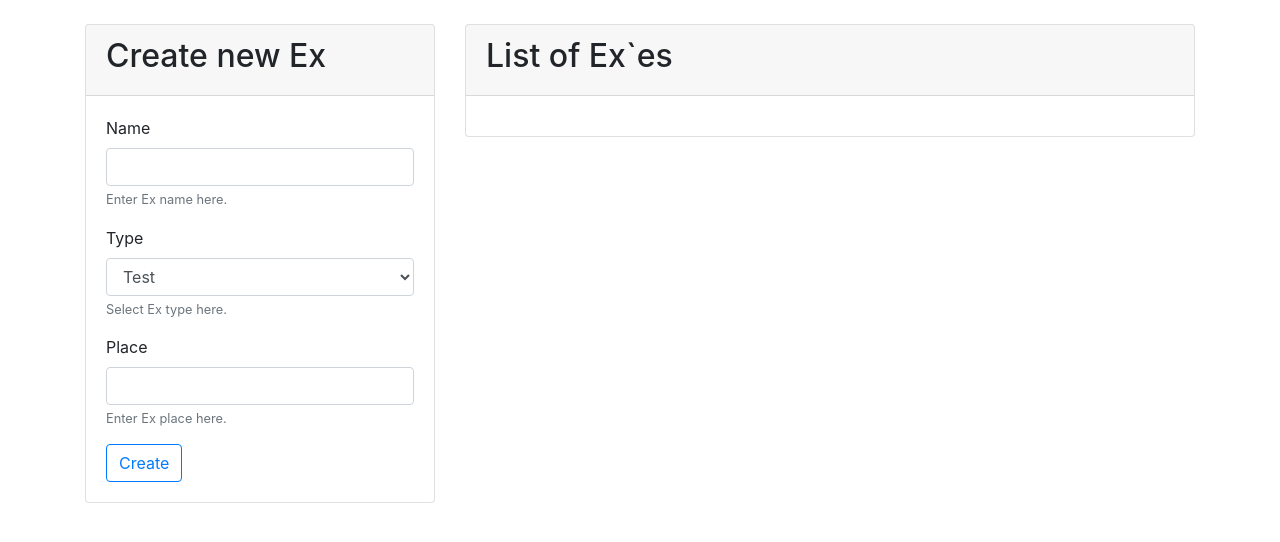
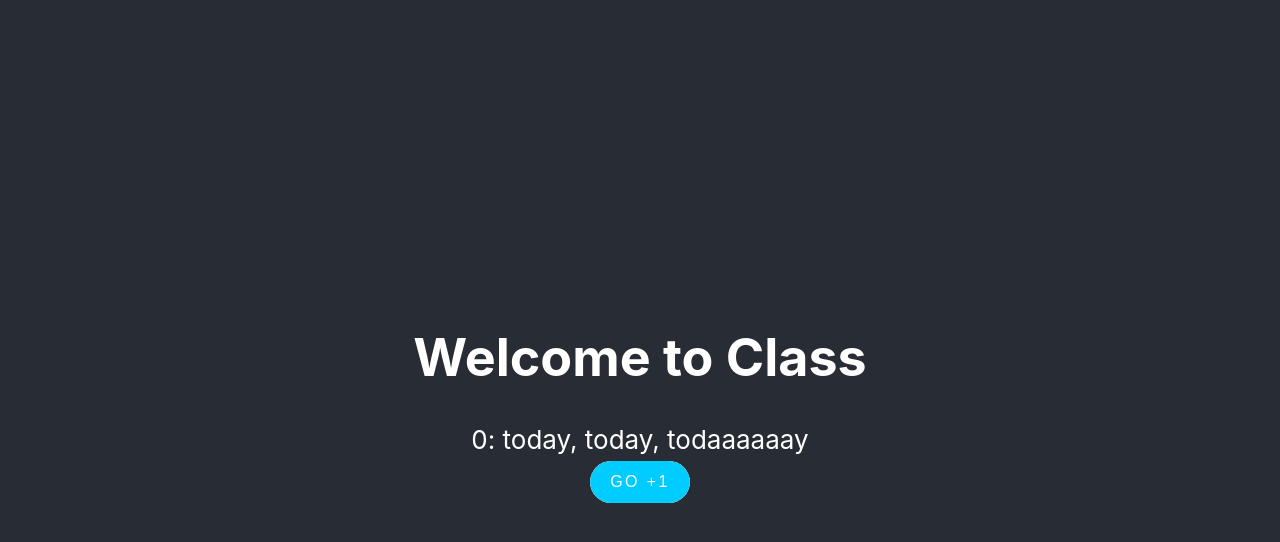
Before and after one commit to melanijaa/23-intro-react, a React (Create React App) app: page / in a window 1280 px wide. Shown: the top 542 px of the page. Built offline with nearby package versions, Linux system fonts and the light colour scheme.

Commit message:
class work counter

```diff
--- a/src/App.jsx
+++ b/src/App.jsx
@@ -1,76 +1,17 @@
-import { useEffect, useState } from 'react';
-import './bootstrap.css';
-import './crud.scss';
-import Create from './Components/CRUD/Create';
-import List from './Components/CRUD/List';
-import { create, edit, read, remove } from './Functions/localStorage';
-import Edit from './Components/CRUD/Edit';
-// import './App.scss';
+import Counter from "./Components/019/Counter";
+import './App.scss';
 
 function App() {
 
-    const [lastUpdate, setLastUpdate] = useState(Date.now());
-
-    const [exes, setExes] = useState(null);
-    const [modalData, setModalData] = useState(null);
-
-    const [createData, setCreateData] = useState(null);
-    const [deleteData, setDeleteData] = useState(null);
-    const [editData, setEditData] = useState(null);
-
-    //Read
-    useEffect(() => {
-        setExes(read());
-    }, [lastUpdate]);
-
-    // Create
-    useEffect(() => {
-        if (null === createData) {
-            return;
-        }
-        create(createData);
-        setLastUpdate(Date.now());
-
-    }, [createData]);
-
-    // Delete
-    useEffect(() => {
-        if (null === deleteData) {
-            return;
-        }
-        remove(deleteData);
-        setLastUpdate(Date.now());
-
-    }, [deleteData]);
-
-    // Edit
-    useEffect(() => {
-        if (null === editData) {
-            return;
-        }
-        edit(editData);
-        setLastUpdate(Date.now());
-
-    }, [editData]);
-
     return (
-        <>
-            <div className="container">
-                <div className="row">
-                    <div className="col-4">
-                        <Create setCreateData={setCreateData}></Create>
-                    </div>
-                    <div className="col-8">
-                        <List exes={exes} setDeleteData={setDeleteData} setModalData={setModalData}></List>
-                    </div>
-                </div>
-            </div>
-            <Edit setEditData={setEditData} modalData={modalData} setModalData={setModalData}></Edit>
-        </>
-    );
-
+    <div className='App'>
+        <header className='App-header'>
+            <h1>Welcome to Class</h1>
+            <Counter when={'today, today, todaaaaaay'}></Counter>
+        </header>
+    </div>
+    )
 
 }
+
 export default App;
-
-//ctrl + h
--- /dev/null
+++ b/src/Components/019/Counter.jsx
@@ -0,0 +1,24 @@
+import React from "react";
+
+class Counter extends React.Component {
+
+    constructor() {
+        super();
+        this.state = {counter: 0};
+    }
+
+    doClick = () => {
+        this.setState(s => ({counter: s.counter + 1}));
+    }
+
+    render() {
+        return (
+            <>
+            <div>{this.state.counter}: {this.props.when}</div>
+            <button onClick={(this.doClick)}>GO +1</button>
+            </>
+        )
+    }
+}
+
+export default Counter;
```
Also changed, not shown: src/FORM.jsx (added, +76 -0 lines).
